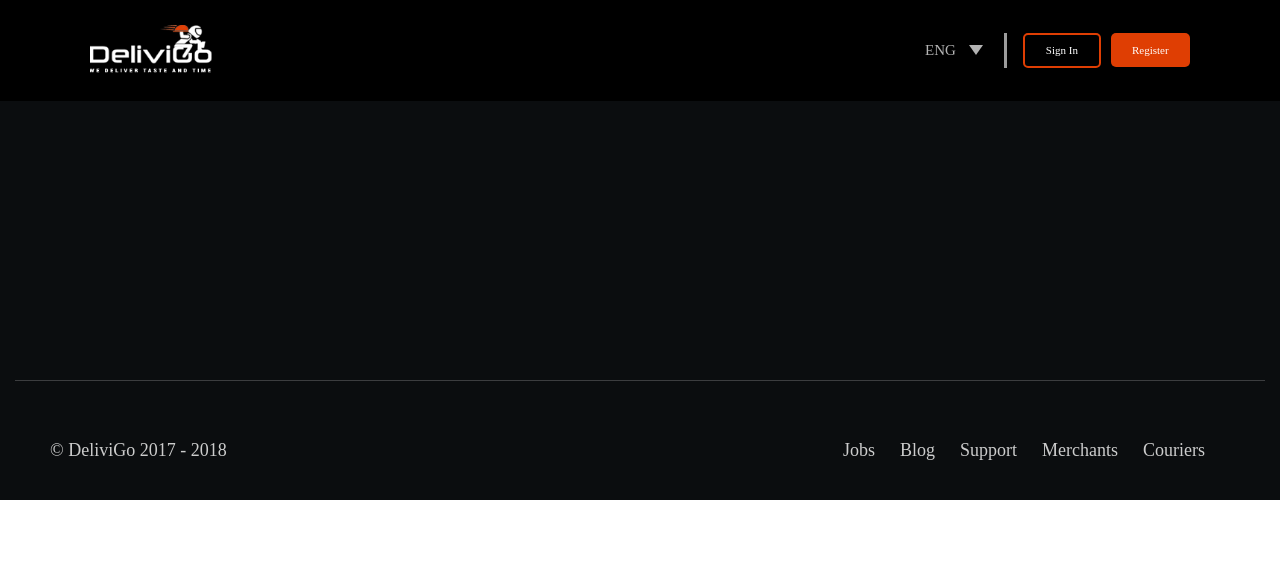
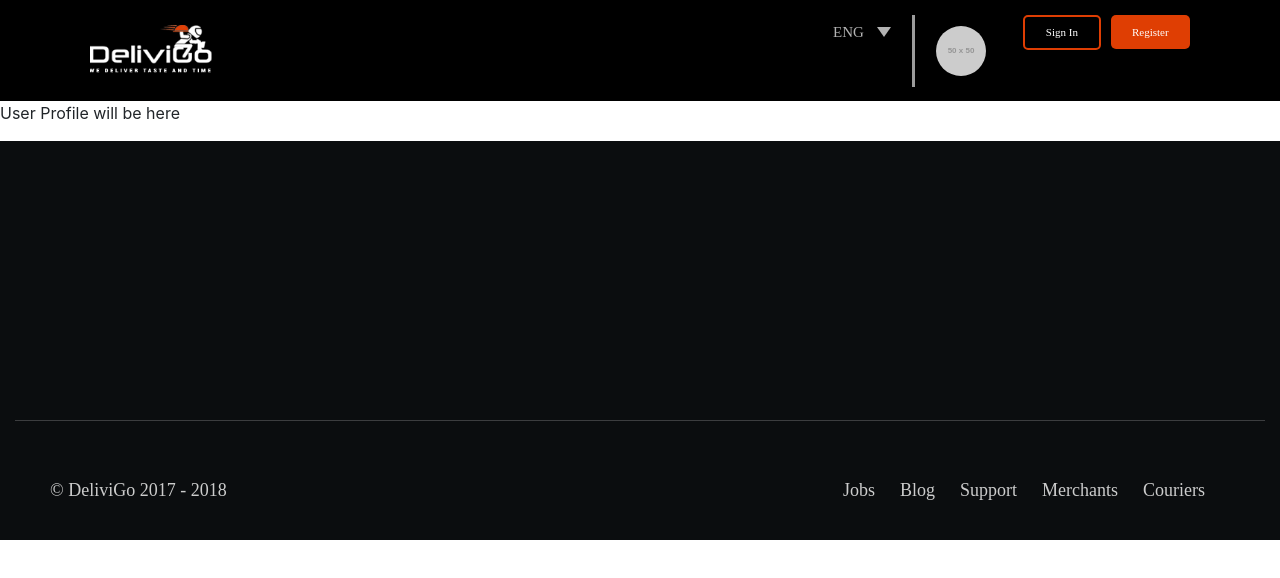
Before and after one commit to Adeel-Gill/web-delivigo, a Vue app: page /profile in a window 1280 px wide. Shown: the top 578 px of the page. Built offline with nearby package versions, Linux system fonts and the light colour scheme.

Commit message:
created profile component and its routes

```diff
--- /dev/null
+++ b/src/components/User/Profile.vue
@@ -0,0 +1,15 @@
+<template>
+    <div>
+        <p>User Profile will be here</p>
+    </div>
+</template>
+
+<script>
+    export default {
+        name: "Profile"
+    }
+</script>
+
+<style scoped>
+
+</style>
--- a/src/components/header.vue
+++ b/src/components/header.vue
@@ -20,6 +20,11 @@
               <b-dropdown-item href="#">RU</b-dropdown-item>
               <b-dropdown-item href="#">FA</b-dropdown-item>
             </b-nav-item-dropdown>
+            <b-nav-item to="/profile">
+                  <div class="col-xs-1">
+                    <img src="//placehold.it/50" class="rounded-circle" />
+                  </div>
+            </b-nav-item>
             <b-nav-item to="/login" activClass="active" class="singin">Sign In</b-nav-item>
             <b-nav-item to="/register" activClass="active" class="register">Register</b-nav-item>
           </b-navbar-nav>
--- a/src/routes.js
+++ b/src/routes.js
@@ -9,11 +9,13 @@ import allFeaturedRestaurants from "./components/All Restaurants/FeaturedRestaur
 import allNewRestaurants from "./components/All Restaurants/NewRestaurants";
 import allFoodCategories from "./components/All Restaurants/FoodCategories";
 import SelectedFoodRestaurants from "./components/All Restaurants/SelectedFoodRestaurants";
+import Profile from "./components/User/Profile";
 export const routes = [
     { path: '/', component: Home },
     { path: '/login', component: Login },
     { path: '/register', component: Register },
     { path: '/filter', component: Filter },
+    { path: '/profile', component: Profile},
     { path: '/restaurant/:id', component: Selected },
     {path: '/populars', component: allPopularRestaurants},
     {path: '/featured', component: allFeaturedRestaurants},
```
Also changed, not shown: src/landing/appdownload.vue (line endings or trailing spaces).
